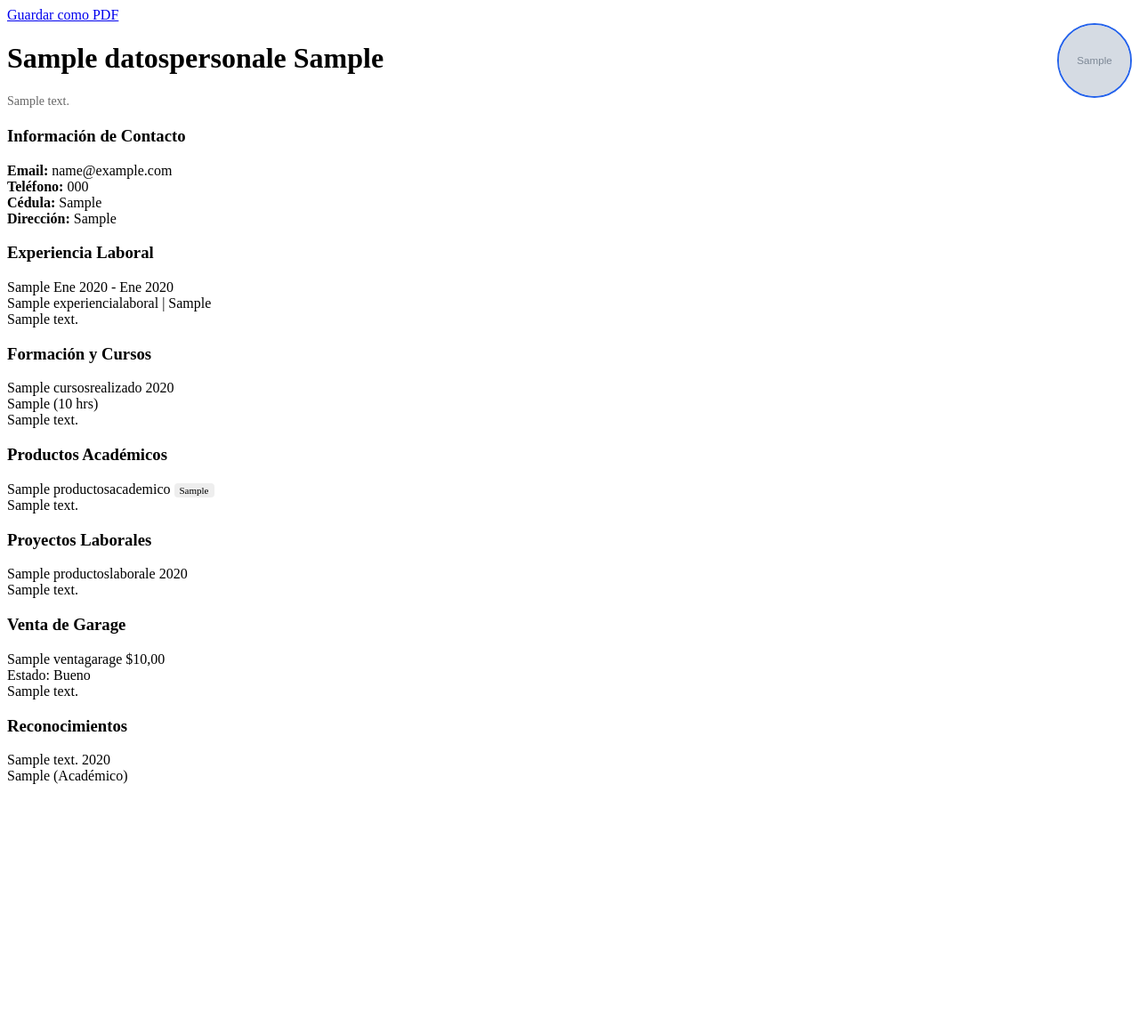
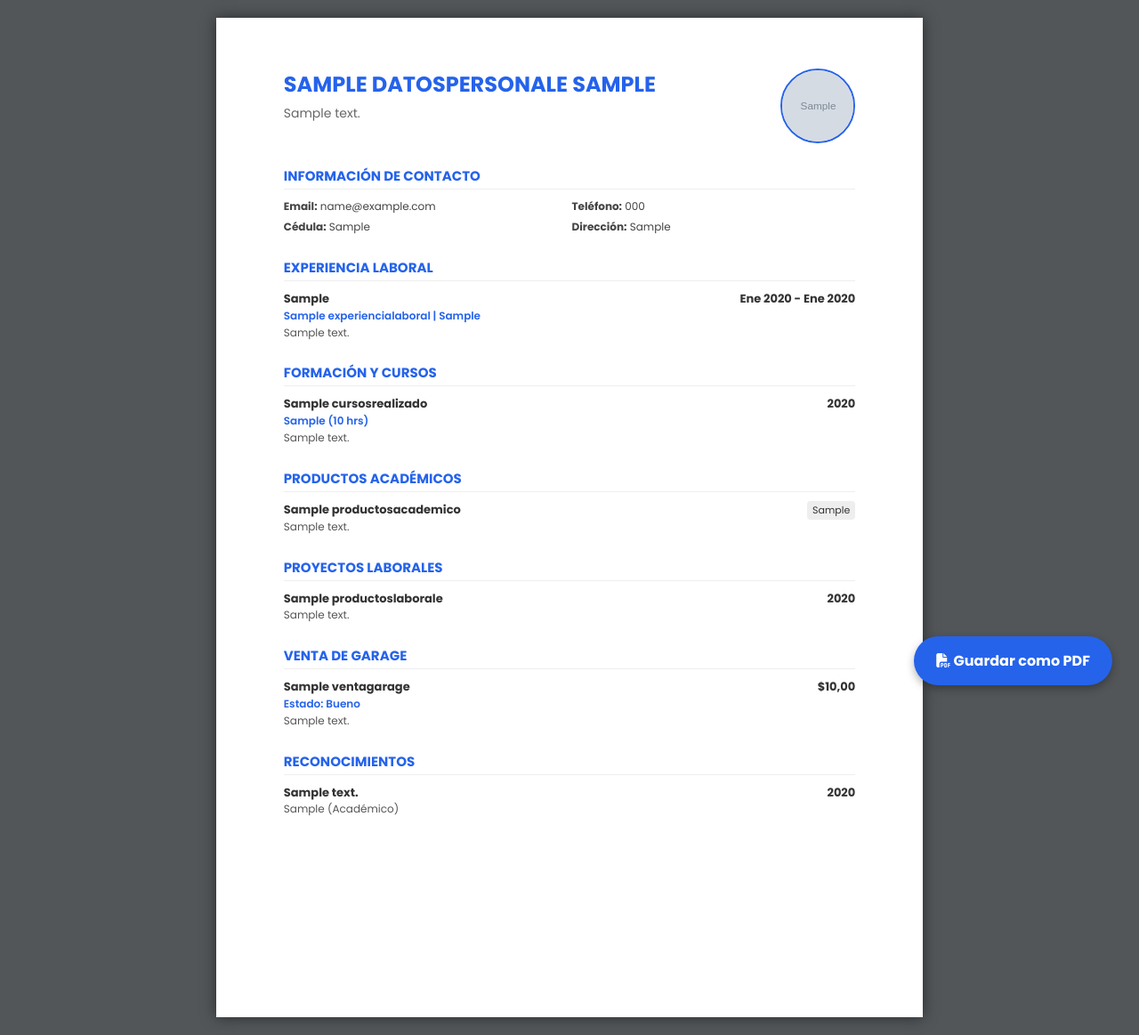
Before and after one commit to alanalava/HOJADEVIDA_ALAN, a Django app: page /cv-completo/ in a window 1280 px wide. Shown: the whole page at 89% size. Before the commit the page ends 881 px from the top, so only its background shows below. Run offline with Django 5.2, Linux system fonts and the light colour scheme; tables that the repository leaves empty hold one stand-in row (values such as "Sample post"); grey boxes marked "Sample" are stand-in pictures.

Commit message:
arreglo del pdf

```diff
--- a/Perfil/templates/cv_completo.html
+++ b/Perfil/templates/cv_completo.html
@@ -1,3 +1,88 @@
+{% load static %}
+<!DOCTYPE html>
+<html lang="es">
+<head>
+    <meta charset="UTF-8">
+    <title>CV Completo | {{ perfil.nombres }}</title>
+    <link href="https://fonts.googleapis.com/css2?family=Poppins:wght@300;400;500;600;700&display=swap" rel="stylesheet">
+    <link rel="stylesheet" href="https://cdnjs.cloudflare.com/ajax/libs/font-awesome/6.4.0/css/all.min.css">
+
+    <style>
+        /* --- ESTILOS VISUALES (LO QUE SE HABÍA BORRADO) --- */
+        body {
+            background: #525659; /* Fondo gris oscuro */
+            font-family: 'Poppins', sans-serif;
+            margin: 0;
+            padding: 20px;
+            display: flex;
+            justify-content: center;
+        }
+
+        .page {
+            background: white;
+            width: 21cm; /* Ancho A4 */
+            min-height: 29.7cm;
+            padding: 1.5cm 2cm;
+            box-shadow: 0 0 15px rgba(0,0,0,0.5);
+            box-sizing: border-box;
+            position: relative;
+        }
+
+        /* TIPOGRAFÍA */
+        h1 { margin: 0; color: #2563eb; font-size: 24px; text-transform: uppercase; }
+        h2 { margin: 5px 0 20px 0; color: #1f2937; font-size: 16px; font-weight: 400; border-bottom: 2px solid #2563eb; padding-bottom: 10px; }
+
+        h3.section-title {
+            color: #2563eb;
+            font-size: 15px;
+            text-transform: uppercase;
+            border-bottom: 1px solid #eee;
+            margin-top: 25px;
+            margin-bottom: 10px;
+            padding-bottom: 3px;
+        }
+
+        .item { margin-bottom: 12px; }
+        .item-head { display: flex; justify-content: space-between; font-weight: 700; font-size: 13px; color: #333; }
+        .item-sub { color: #2563eb; font-size: 12px; font-weight: 600; margin-bottom: 2px; }
+        .item-desc { font-size: 12px; color: #555; line-height: 1.4; text-align: justify; }
+
+        /* CONTACTO */
+        .contact-info {
+            display: grid;
+            grid-template-columns: 1fr 1fr;
+            font-size: 12px;
+            gap: 5px;
+            color: #444;
+            margin-bottom: 20px;
+        }
+
+        /* BOTÓN FLOTANTE */
+        .print-btn {
+            position: fixed;
+            bottom: 30px;
+            right: 30px;
+            background: #2563eb;
+            color: white;
+            padding: 15px 25px;
+            border-radius: 50px;
+            text-decoration: none;
+            font-weight: bold;
+            box-shadow: 0 4px 10px rgba(0,0,0,0.3);
+            cursor: pointer;
+            z-index: 999;
+        }
+        .print-btn:hover { background: #1d4ed8; transform: scale(1.05); }
+
+        /* MODO IMPRESIÓN */
+        @media print {
+            body { background: white; padding: 0; }
+            .page { width: 100%; box-shadow: none; margin: 0; padding: 0; }
+            .print-btn { display: none; }
+            @page { margin: 1.5cm 2cm; }
+        }
+    </style>
+</head>
 <body>
 
     <a href="javascript:window.print()" class="print-btn">
@@ -112,3 +197,4 @@
 
     </div>
 </body>
+</html>
```
